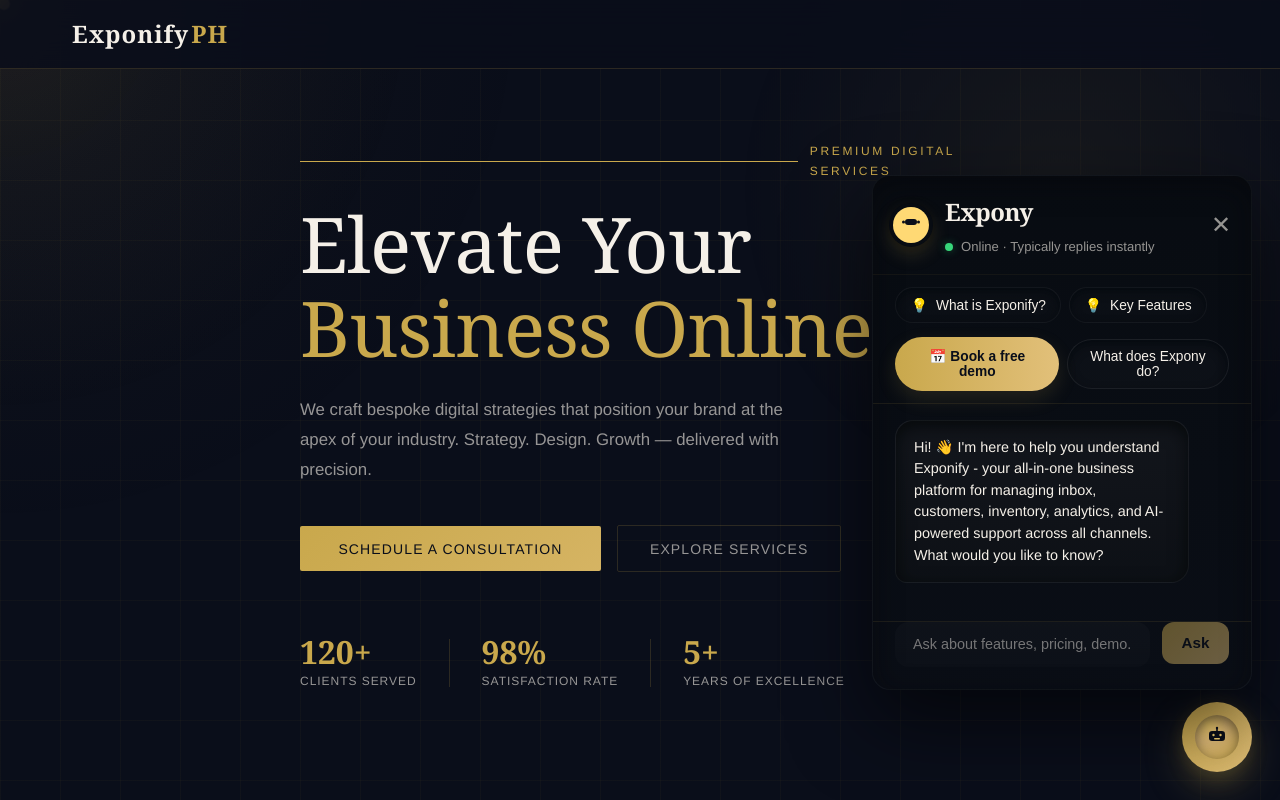
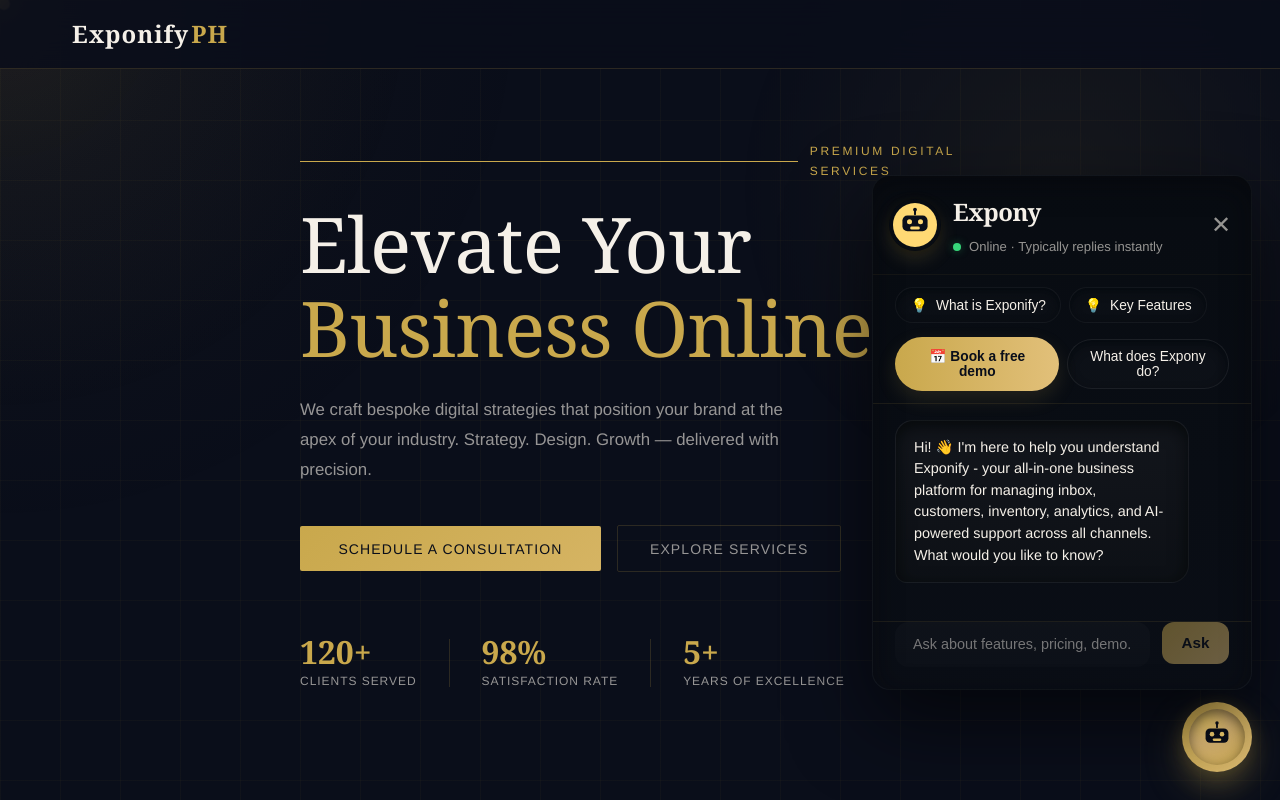
Before and after one commit to Paxey09/Hermes, a React (Vite) app in the folder client/: page / in a window 1280 px wide. Both pictures are taken after a click on the button "Open support chat". Shown: the top 800 px of the page. Built offline with nearby package versions, Linux system fonts and the light colour scheme; no server answers.

Commit message:
feat(widget): enlarge robot icon and use same robot avatar in header

```diff
--- a/client/src/pages/Components/HomepageSupportWidget.jsx
+++ b/client/src/pages/Components/HomepageSupportWidget.jsx
@@ -228,17 +228,17 @@ function HomepageSupportWidget() {
         aria-label="Open support chat"
       >
         <div className="ep-floating-btn-logo" aria-hidden>
-          <svg width="28" height="28" viewBox="0 0 28 28" fill="none" xmlns="http://www.w3.org/2000/svg" aria-hidden>
+          <svg className="ep-robot-icon ep-robot-floating" width="40" height="40" viewBox="0 0 28 28" fill="none" xmlns="http://www.w3.org/2000/svg" aria-hidden>
             {/* robot head (dark) */}
             <rect x="6" y="8" width="16" height="10" rx="3.2" fill="#0a0e1a" />
             {/* eyes (gold) */}
-            <circle cx="10.5" cy="12" r="1.2" fill="#ffd974" />
-            <circle cx="17.5" cy="12" r="1.2" fill="#ffd974" />
+            <circle cx="10.5" cy="12" r="1.6" fill="#ffd974" />
+            <circle cx="17.5" cy="12" r="1.6" fill="#ffd974" />
             {/* mouth/bar (gold) */}
-            <rect x="11" y="15" width="6" height="1.6" rx="0.8" fill="#ffd974" />
+            <rect x="11" y="15" width="6" height="1.8" rx="0.8" fill="#ffd974" />
             {/* antenna */}
-            <line x1="14" y1="6" x2="14" y2="8" stroke="#0a0e1a" strokeWidth="1.6" strokeLinecap="round" />
-            <circle cx="14" cy="5" r="1.2" fill="#0a0e1a" />
+            <line x1="14" y1="5" x2="14" y2="7.2" stroke="#0a0e1a" strokeWidth="1.3" strokeLinecap="round" />
+            <circle cx="14" cy="4.2" r="1.2" fill="#0a0e1a" />
           </svg>
         </div>
       </button>
@@ -248,13 +248,16 @@ function HomepageSupportWidget() {
         <div className="ep-floating-widget-header">
           <div className="ep-header-left">
             <div className="ep-bot-avatar" aria-hidden>
-              <svg width="36" height="36" viewBox="0 0 24 24" fill="none">
-                <circle cx="12" cy="12" r="12" fill="#ffd974" />
-                <g transform="translate(4,4)" fill="#0a0e1a">
-                  <rect x="4" y="4" width="8" height="4" rx="2" />
-                  <circle cx="3" cy="6" r="1" />
-                  <circle cx="13" cy="6" r="1" />
-                </g>
+              <svg className="ep-robot-icon ep-robot-avatar" width="44" height="44" viewBox="0 0 28 28" fill="none" xmlns="http://www.w3.org/2000/svg" aria-hidden>
+                {/* gold circle background */}
+                <circle cx="14" cy="14" r="14" fill="#ffd974" />
+                {/* robot head (dark) centered */}
+                <rect x="6" y="8" width="16" height="10" rx="3.2" fill="#0a0e1a" />
+                <circle cx="10.5" cy="12" r="1.6" fill="#ffd974" />
+                <circle cx="17.5" cy="12" r="1.6" fill="#ffd974" />
+                <rect x="11" y="15" width="6" height="1.8" rx="0.8" fill="#ffd974" />
+                <line x1="14" y1="5" x2="14" y2="7.2" stroke="#0a0e1a" strokeWidth="1.3" strokeLinecap="round" />
+                <circle cx="14" cy="4.2" r="1.2" fill="#0a0e1a" />
               </svg>
             </div>
             <div>
--- a/client/src/styles/HomepageSupportWidget.css
+++ b/client/src/styles/HomepageSupportWidget.css
@@ -34,8 +34,8 @@
 }
 
 .ep-floating-btn-logo {
-  width: 44px;
-  height: 44px;
+  width: 56px;
+  height: 56px;
   display: flex;
   align-items: center;
   justify-content: center;
@@ -121,13 +121,27 @@
 }
 
 .ep-bot-avatar {
-  width: 44px;
-  height: 44px;
+  width: 52px;
+  height: 52px;
   border-radius: 50%;
   display: flex;
   align-items: center;
   justify-content: center;
   box-shadow: 0 8px 18px rgba(201,168,76,0.18), 0 2px 6px rgba(0,0,0,0.6);
+}
+
+.ep-robot-icon {
+  display: block;
+}
+
+.ep-robot-avatar {
+  width: 44px;
+  height: 44px;
+}
+
+.ep-robot-floating {
+  width: 40px;
+  height: 40px;
 }
 
 .ep-status {
```
